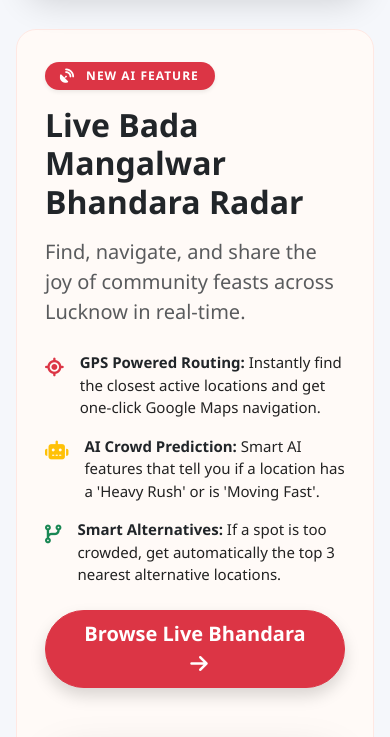
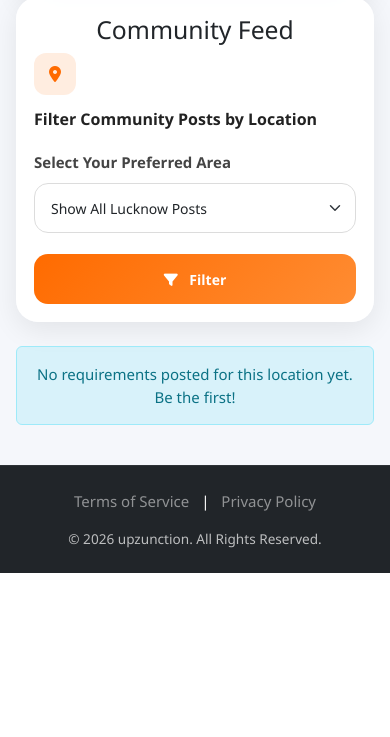
Before and after one commit to IamAnkitBhardwaj/upzunction-django, a Django app: page /community/ in a window 390 px wide. Shown: the part 566-1303 px from the top of the page. After the commit the page ends 1139 px from the top, so only its background shows below. Run offline with Django 5.2, Linux system fonts and the light colour scheme; data comes from the database, SQL or seed files in the repository; data that the repository does not hold is empty.

Commit message:
updated index page

```diff
--- a/templates/base.html
+++ b/templates/base.html
@@ -386,7 +386,7 @@
     <!-- Sticky Navbar -->
     <nav class="navbar navbar-expand-lg navbar-dark bg-dark sticky-top">
         <div class="container">
-            <a class="navbar-brand" href="{% url 'home' %}">upzunction</a>
+            <a class="navbar-brand" href="{% url 'index' %}">upzunction</a>
             <button class="navbar-toggler" type="button" data-bs-toggle="collapse" data-bs-target="#navbarNav"
                 aria-controls="navbarNav" aria-expanded="false" aria-label="Toggle navigation">
                 <span class="navbar-toggler-icon"></span>
@@ -432,7 +432,7 @@
                     {% else %}
                     <!-- Show these links if the user IS NOT logged in -->
                     <li class="nav-item">
-                        <a class="nav-link active" aria-current="page" href="{% url 'home' %}">Social Feed</a>
+                        <a class="nav-link active" aria-current="page" href="{% url 'index' %}">Social Feed</a>
                     </li>
                     <li class="nav-item">
                         <a class="nav-link" href="{% url 'login' %}">Login</a>
--- a/templates/social/home.html
+++ b/templates/social/home.html
@@ -915,9 +915,7 @@
                     Post Your Requirement
                 </a>
 
-                <a href="/radar/" class="btn bhandara-glow-btn">
-                    <i class="fa-solid fa-bowl-food "></i> Live Bhandara Radar
-                </a>
+
 
             </div>
 
@@ -929,56 +927,6 @@
 
 </div>
 
-<section class="bhandara-feature-section py-5 my-5">
-    <div class="container">
-        <div class="row align-items-center">
-
-            <div class="col-lg-6 mb-5 mb-lg-0" data-aos="fade-right">
-                <div class="badge bg-danger mb-3 px-3 py-2 rounded-pill shadow-sm text-uppercase" style="font-size: 0.75rem; letter-spacing: 1px;">
-                    <i class="fa-solid fa-satellite-dish fa-beat me-2"></i> New AI Feature
-                </div>
-
-                <h2 class="fw-bold mb-3 text-dark" style="font-size: 2.5rem;">Live Bada Mangalwar Bhandara Radar</h2>
-                <h5 class="text-muted mb-4" style="line-height: 1.5;">Find, navigate, and share the joy of community feasts across Lucknow in real-time.</h5>
-
-                <ul class="list-unstyled mb-4">
-                    <li class="mb-3 d-flex align-items-start">
-                        <div class="icon-box text-danger me-3"><i class="fa-solid fa-location-crosshairs fa-lg"></i></div>
-                        <div><strong class="text-dark">GPS Powered Routing:</strong> Instantly find the closest active locations and get one-click Google Maps navigation.</div>
-                    </li>
-                    <li class="mb-3 d-flex align-items-start">
-                        <div class="icon-box text-warning me-3"><i class="fa-solid fa-robot fa-lg"></i></div>
-                        <div><strong class="text-dark">AI Crowd Prediction:</strong> Smart AI features that tell you if a location has a 'Heavy Rush' or is 'Moving Fast'.</div>
-                    </li>
-                    <li class="mb-3 d-flex align-items-start">
-                        <div class="icon-box text-success me-3"><i class="fa-solid fa-code-branch fa-lg"></i></div>
-                        <div><strong class="text-dark">Smart Alternatives:</strong> If a spot is too crowded, get automatically  the top 3 nearest alternative locations.</div>
-                    </li>
-                </ul>
-
-                <a href="/radar/" class="btn btn-danger btn-lg px-4 shadow rounded-pill bhandara-feature-btn fw-bold">
-                    Browse Live Bhandara <i class="fa-solid fa-arrow-right ms-2"></i>
-                </a>
-            </div>
-
-            <div class="col-lg-6" data-aos="fade-left" data-aos-delay="200">
-                <div class="position-relative bhandara-image-wrapper text-center">
-
-                    <img src="https://plus.unsplash.com/premium_photo-1676111258345-d37b0aa20c72?q=80&w=687&auto=format&fit=crop&ixlib=rb-4.1.0&ixid=M3wxMjA3fDB8MHxwaG90by1wYWdlfHx8fGVufDB8fHx8fA%3D%3D" alt="Live Bhandara Radar" class="img-fluid rounded-4 shadow-lg bhandara-main-img">
-
-                    <div class="floating-badge shadow-lg" data-aos="fade-up" data-aos-delay="500">
-                        <div class="d-flex align-items-center">
-                            <div class="live-dot me-2"></div>
-                            <span class="fw-bold text-dark" style="font-size: 0.85rem;">Live Tracking Active</span>
-                        </div>
-                    </div>
-
-                </div>
-            </div>
-
-        </div>
-    </div>
-</section>
 
 <div class="card mb-4 lucknow-filter-card" data-aos="fade-up">
 
```
Also changed, not shown: templates/index.html (+6 -5 lines).
